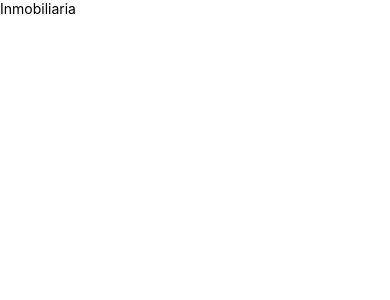
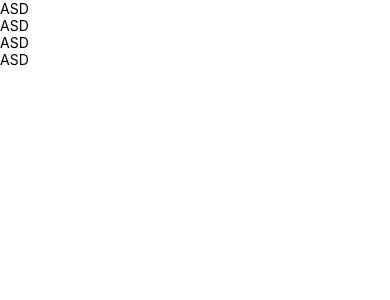
Before and after one commit to BC-MAY-21-RN/kata-04-inmobiliaria-Javier-Barreto, a React Native app: screen / in a window 390 px wide. Shown: the top 300 px of the page. Built offline with nearby package versions, Linux system fonts and the light colour scheme.

Commit message:
Did the exportationt of the values

```diff
--- a/App.js
+++ b/App.js
@@ -1,11 +1,10 @@
 import React from 'react'
-import { Text, View } from 'react-native'
+import { ScrollView } from 'react-native'
+import MainScreen from './src/screens/MainScreen'
 
 const App = () => {
   return (
-    <View>
-      <Text>Inmobiliaria</Text>
-    </View>
+    <MainScreen />
   )
 }
 
--- /dev/null
+++ b/src/components/apartmentCard/ApartmentCard.js
@@ -0,0 +1,13 @@
+import React from 'react'
+import { Text } from 'react-native';
+
+const apartmentCard = (apartment) => {
+    console.log(apartment)
+    return (
+        <Text>
+            ASD
+        </Text>
+    )
+}
+
+export default apartmentCard;
--- /dev/null
+++ b/src/screens/MainScreen.js
@@ -0,0 +1,23 @@
+import React from 'react'
+import { ScrollView, View } from 'react-native'
+import inmobiliaria from '../models/inmobiliaria.json'
+import ApartmentCard from '../components/apartmentCard/ApartmentCard.js'
+
+const MainScreen = () => {
+
+    const renderApartments = inmobiliaria?.map((apartment, index)=>{
+        console.log(apartment)
+        return <ApartmentCard
+            key={`Apartment-${index}}`}
+            apartment={apartment}
+        />
+    });
+
+    return (
+        <View>
+            <ScrollView>{renderApartments}</ScrollView>
+        </View>
+    )
+}
+
+export default MainScreen;
```
